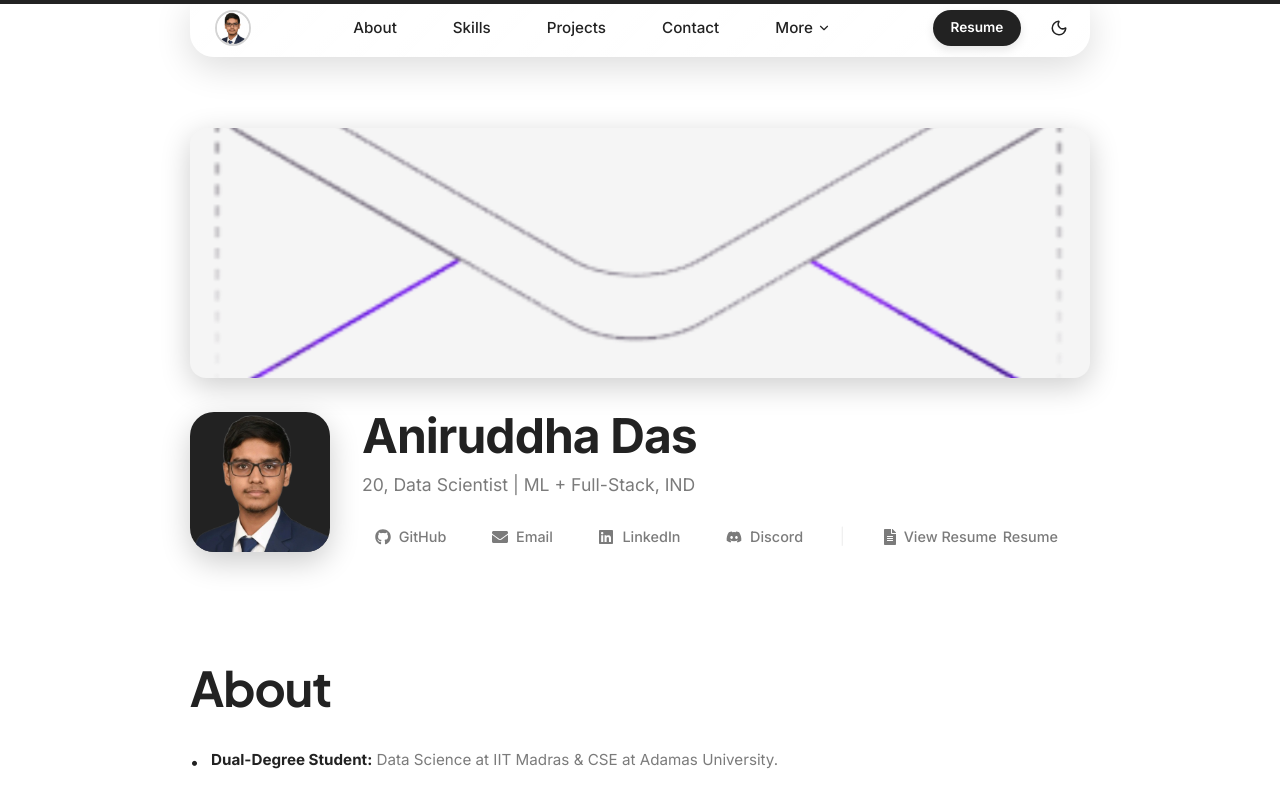
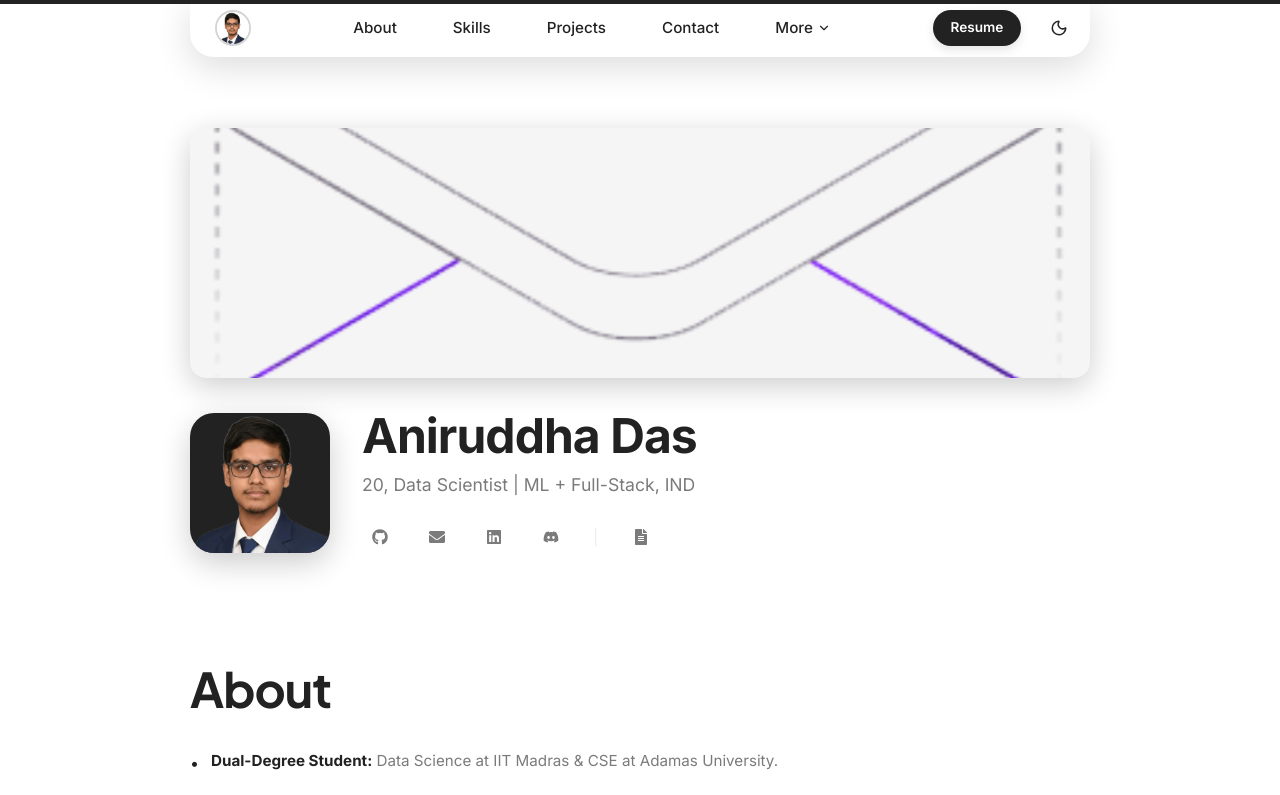
Before and after one commit to 24f2006234/aniruddha-portfolio, a React (Vite) app: page / in a window 1280 px wide. Shown: the top 795 px of the page. Built offline with nearby package versions, Linux system fonts and the light colour scheme.

Commit message:
style: Sleek expanding hover buttons and dynamic gradients

```diff
--- a/src/components/Hero.jsx
+++ b/src/components/Hero.jsx
@@ -58,10 +58,7 @@ export default function Hero() {
                   title="View Resume"
                   icon={FaFileAlt}
                   className="resume-link"
-                  style={{ gap: '6px', fontSize: '0.9rem', fontWeight: 500 }}
-                >
-                  <span>Resume</span>
-                </AnimatedSocialIcon>
+                />
               </div>
             </div>
           </div>
@@ -71,32 +68,49 @@ export default function Hero() {
   );
 }
 
-function AnimatedSocialIcon({ href, title, icon: Icon, className, style, children }) {
+function AnimatedSocialIcon({ href, title, icon: Icon, className, style }) {
+  const [hovered, setHovered] = useState(false);
+
   return (
     <motion.a
       href={href}
       target="_blank"
       rel="noreferrer"
-      whileHover={{ y: -2, backgroundColor: "var(--bg-secondary)" }}
-      whileTap={{ scale: 0.9, backgroundColor: "var(--border-light)" }}
+      onHoverStart={() => setHovered(true)}
+      onHoverEnd={() => setHovered(false)}
+      whileTap={{ scale: 0.95 }}
       className={className}
       style={{
         display: 'flex',
         alignItems: 'center',
-        gap: '8px',
-        padding: '0.4rem 0.8rem',
-        borderRadius: '8px',
-        color: 'var(--text-secondary)',
+        padding: '0.4rem',
+        borderRadius: '50px',
+        color: hovered ? 'var(--text-h)' : 'var(--text-secondary)',
+        backgroundColor: hovered ? "var(--bg-secondary)" : "transparent",
         textDecoration: 'none',
         fontSize: '0.9rem',
         fontWeight: '500',
-        transition: 'color 0.2s ease',
+        transition: 'background-color 0.3s ease, color 0.3s ease',
+        overflow: 'hidden',
         ...style
       }}
     >
-      <Icon size={16} />
-      <span>{title}</span>
-      {children}
+      <div style={{ display: 'flex', alignItems: 'center', justifyContent: 'center', width: '24px', height: '24px', flexShrink: 0 }}>
+        <Icon size={16} />
+      </div>
+      <AnimatePresence>
+        {hovered && (
+          <motion.span
+            initial={{ width: 0, opacity: 0, marginLeft: 0 }}
+            animate={{ width: 'auto', opacity: 1, marginLeft: 6 }}
+            exit={{ width: 0, opacity: 0, marginLeft: 0 }}
+            transition={{ duration: 0.2, ease: "easeInOut" }}
+            style={{ whiteSpace: 'nowrap', paddingRight: '8px' }}
+          >
+            {title}
+          </motion.span>
+        )}
+      </AnimatePresence>
     </motion.a>
   );
 }
--- a/src/components/Projects.jsx
+++ b/src/components/Projects.jsx
@@ -45,12 +45,14 @@ export default function Projects() {
                 height: '240px',
                 background: project.image
                   ? `linear-gradient(to bottom, rgba(0,0,0,0) 0%, var(--bg-surface) 100%), url(${project.image}) center/cover`
-                  : `linear-gradient(135deg, ${project.color || 'var(--primary)'}33 0%, var(--bg-surface) 100%)`,
+                  : 'var(--bg-surface)',
                 display: 'flex', alignItems: 'center', justifyContent: 'center',
                 borderBottom: '1px solid var(--border-light)',
                 padding: project.image ? '0' : '2rem',
-                position: 'relative'
+                position: 'relative',
+                overflow: 'hidden'
               }}>
+                {!project.image && <div className="sleek-gradient" />}
                 {project.image ? (
                   <img
                     src={project.image}
--- a/src/styles/globals.css
+++ b/src/styles/globals.css
@@ -189,6 +189,34 @@ body {
   );
   background-size: 800px 100%;
   animation: skeleton-shimmer 1.4s infinite linear;
+}
+
+/* ── Sleek Gradient Utility ── */
+.sleek-gradient {
+  background: linear-gradient(135deg,
+    var(--bg-surface) 0%,
+    var(--clr-blue) 40%,
+    var(--clr-purple) 80%,
+    var(--bg-surface) 100%
+  );
+  opacity: 0.15;
+  position: absolute;
+  top: 0;
+  left: 0;
+  right: 0;
+  bottom: 0;
+  z-index: 0;
+  pointer-events: none;
+}
+
+[data-theme="dark"] .sleek-gradient {
+  opacity: 0.1;
+  background: linear-gradient(135deg,
+    rgba(255,255,255,0.05) 0%,
+    var(--clr-blue) 40%,
+    var(--clr-purple) 80%,
+    rgba(255,255,255,0.05) 100%
+  );
 }
 
 /* ── Section Fade-In Utility ── */
```
